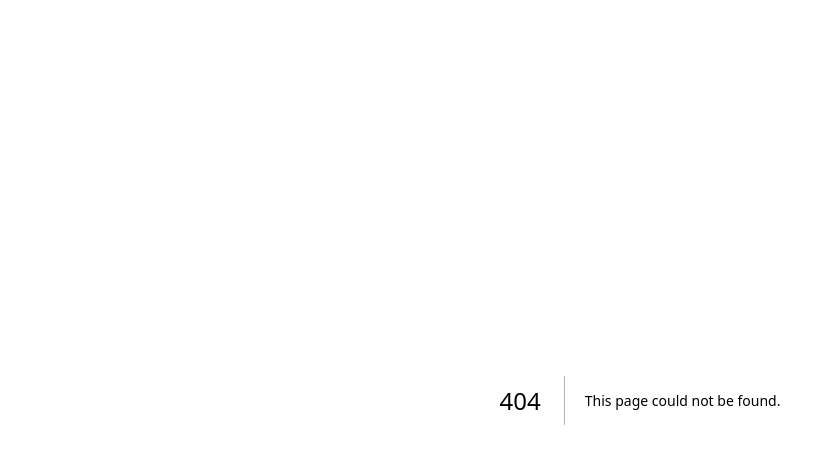
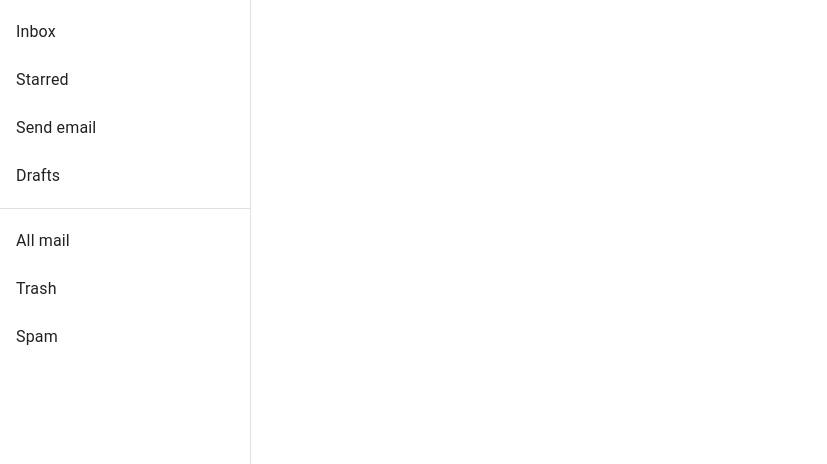
Before and after one commit to roro1313/allergyapp, a Next.js app: page /profile/components/SidebarDrawer/SidebarDrawer in a window 1280 px wide. Before the commit this address had no page. Shown: the top 464 px of the page, without its empty margins (0-827 px from the left). Built offline with nearby package versions, Linux system fonts and the light colour scheme.

Commit message:
[feat] add SidebarDrawer component

```diff
--- /dev/null
+++ b/src/pages/profile/components/SidebarDrawer/SidebarDrawer.tsx
@@ -0,0 +1,50 @@
+import React, { useState } from 'react';
+import Box from '@mui/material/Box';
+import Drawer from '@mui/material/Drawer';
+import List from '@mui/material/List';
+import Divider from '@mui/material/Divider';
+import ListItem from '@mui/material/ListItem';
+import ListItemButton from '@mui/material/ListItemButton';
+import ListItemText from '@mui/material/ListItemText';
+
+const SidebarDrawer: React.FC = () => {
+  const [open, setOpen] = useState(false);
+
+  const toggleDrawer = (newOpen: boolean) => () => {
+    setOpen(newOpen);
+  };
+
+  const DrawerList = (
+    <Box sx={{ width: 250 }} role="presentation" onClick={toggleDrawer(false)}>
+      <List>
+        {['Inbox', 'Starred', 'Send email', 'Drafts'].map((text, index) => (
+          <ListItem key={text} disablePadding>
+            <ListItemButton>
+              <ListItemText primary={text} />
+            </ListItemButton>
+          </ListItem>
+        ))}
+      </List>
+      <Divider />
+      <List>
+        {['All mail', 'Trash', 'Spam'].map((text, index) => (
+          <ListItem key={text} disablePadding>
+            <ListItemButton>
+              <ListItemText primary={text} />
+            </ListItemButton>
+          </ListItem>
+        ))}
+      </List>
+    </Box>
+  );
+
+  return (
+    <div>
+      <Drawer open={open} onClose={toggleDrawer(false)} variant="permanent" anchor="left">
+        {DrawerList}
+      </Drawer>
+    </div>
+  );
+}
+
+export default SidebarDrawer;
```
